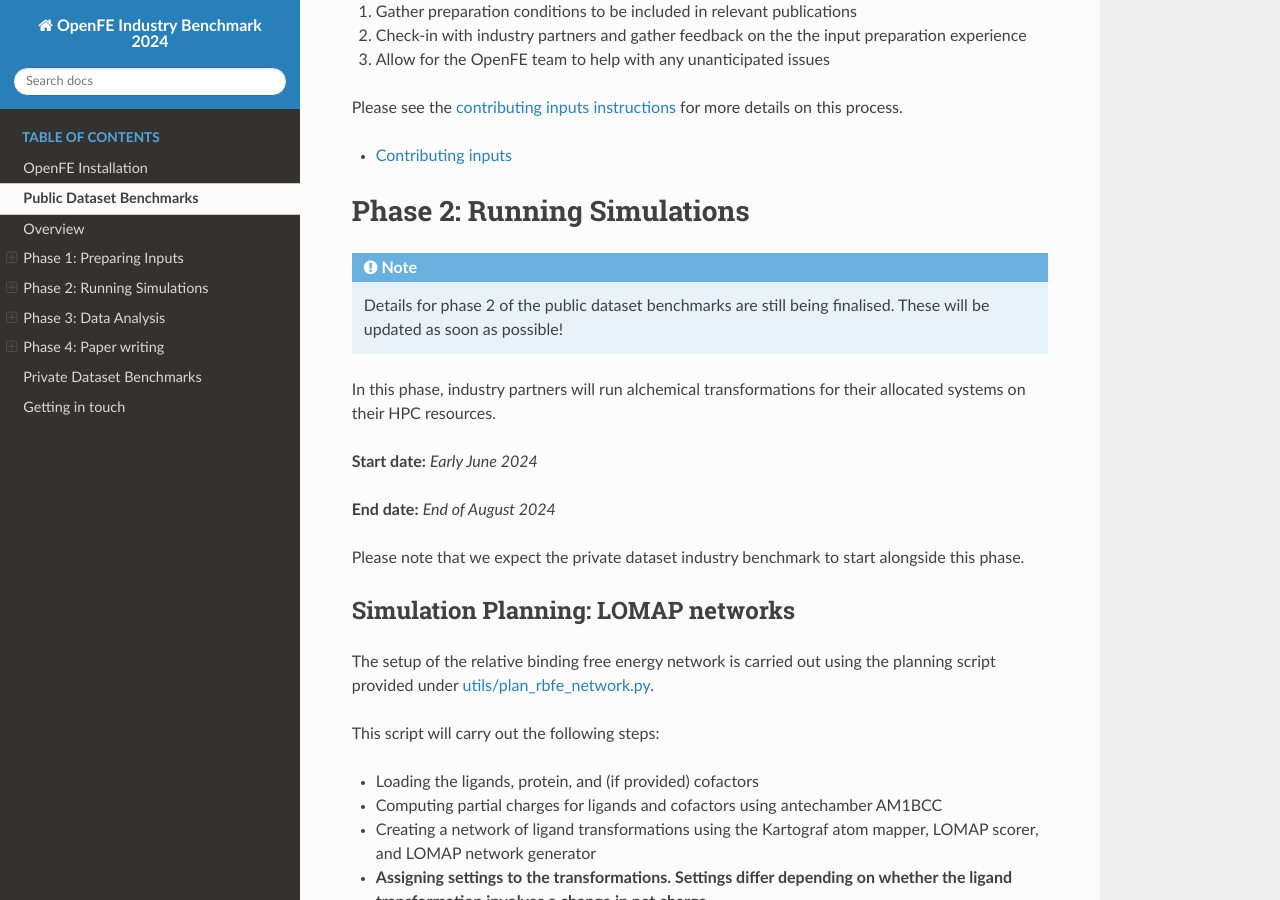
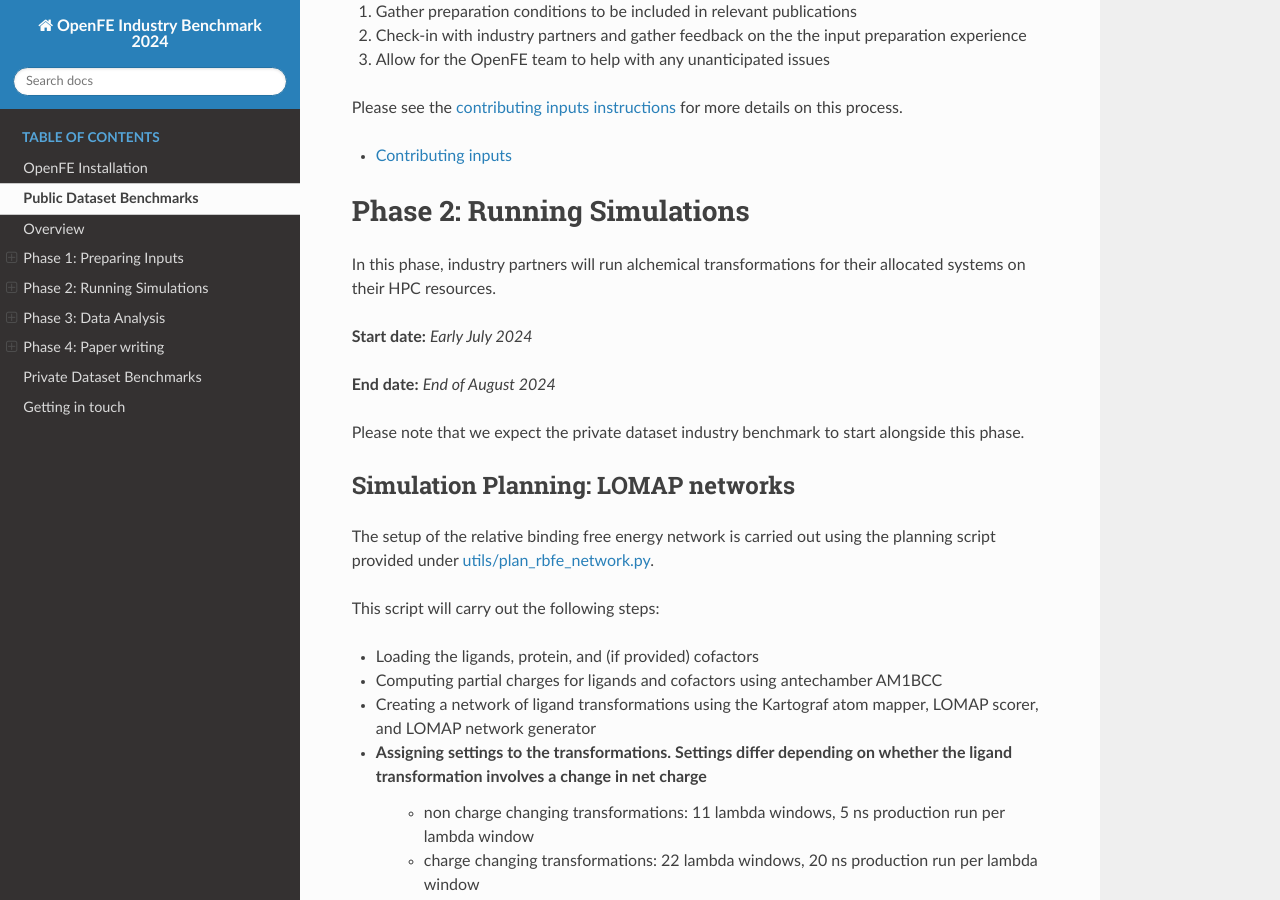
Before and after one commit to OpenFreeEnergy/IndustryBenchmarks2024, a Sphinx documentation site: the page built from docs/source/public/overview.rst, in a window 1280 px wide and 900 px high, scrolled down 2905 px. Built offline with Sphinx 7.4.7 and the Read the Docs theme 2.0.0, drawn with Linux system fonts in a browser that asks for light colours; some of the changed text lies outside the part shown.

Commit message:
Initial update front page

```diff
--- a/docs/source/index.rst
+++ b/docs/source/index.rst
@@ -37,7 +37,7 @@
 **Deadline:** TBA
 
 
-3rd May 2024: :ref:`Phase 1 <public_phase1>` of the :ref:`Public Dataset Benchmarks <public_overview>` is now live!
+13th June 2024: :ref:`Phase 1 <public_phase1>` of the :ref:`Public Dataset Benchmarks <public_overview>` is now live!
 
 
 To get started with this project please have a look at the :ref:`public dataset benchmarks overview <public_overview>`
--- a/docs/source/public/overview.rst
+++ b/docs/source/public/overview.rst
@@ -42,9 +42,9 @@
 In this phase, benchmark input structures will be prepared by industry partners for use with the OpenFE toolkit.
 
 
-**Start date:** *Early May 2024*
+**Start date:** *Mid June 2024*
 
-**End date:** *Early June 2024*
+**End date:** *Mid July 2024*
 
 
 Allocation Benchmark Systems
@@ -119,14 +119,9 @@
 Phase 2: Running Simulations
 ****************************
 
-
-.. note::
-   Details for phase 2 of the public dataset benchmarks are still being finalised. These will be updated as soon as possible!
-
-
 In this phase, industry partners will run alchemical transformations for their allocated systems on their HPC resources.
 
-**Start date:** *Early June 2024*
+**Start date:** *Early July 2024*
 
 **End date:** *End of August 2024*
 
```
